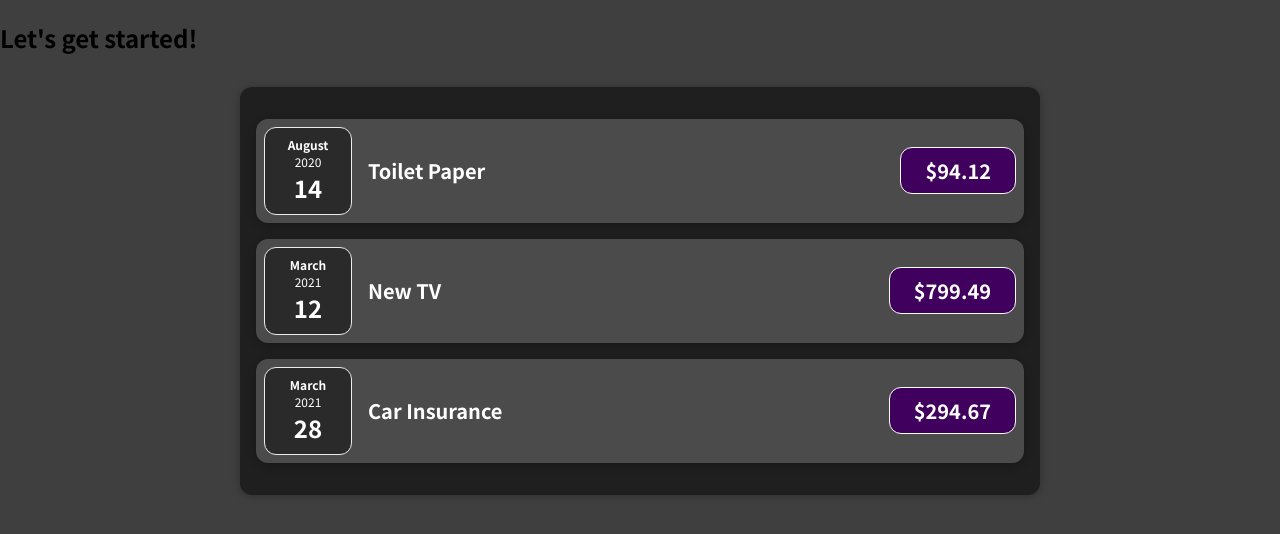
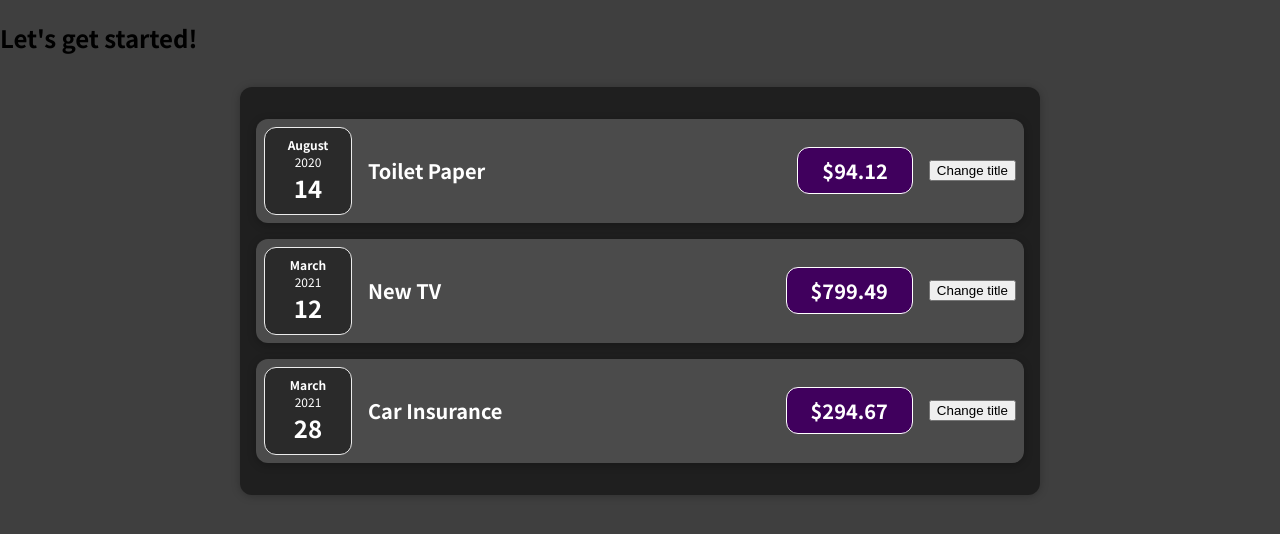
Before and after one commit to sambitkumardalai/Expense-Tracker, a React (Create React App) app: page / in a window 1280 px wide. Shown: the top 534 px of the page. Built offline with nearby package versions, Linux system fonts and the light colour scheme.

Commit message:
state integrated

```diff
--- a/src/components/Expenses/ExpenseItem.js
+++ b/src/components/Expenses/ExpenseItem.js
@@ -1,13 +1,19 @@
 import "./ExpenseItem.css";
 import ExpenseDate from "./ExpenseDate";
 import Card from "../UI/Card";
+import React, { useState } from "react";
 const ExpenseItem = (props) => {
+  const [title, setTitle] = useState(props.title);
+  const clickHandler = () => {
+    setTitle("Updated");
+  };
   return (
     <Card className="expense-item">
       <ExpenseDate date={props.date} />
       <div className="expense-item__description">
-        <h2>{props.title}</h2>
+        <h2>{title}</h2>
         <div className="expense-item__price">${props.amount}</div>
+        <button onClick={clickHandler}>Change title</button>
       </div>
     </Card>
   );
```
Also changed, not shown: 1 other file (tests, documents, lock files or other folders).
